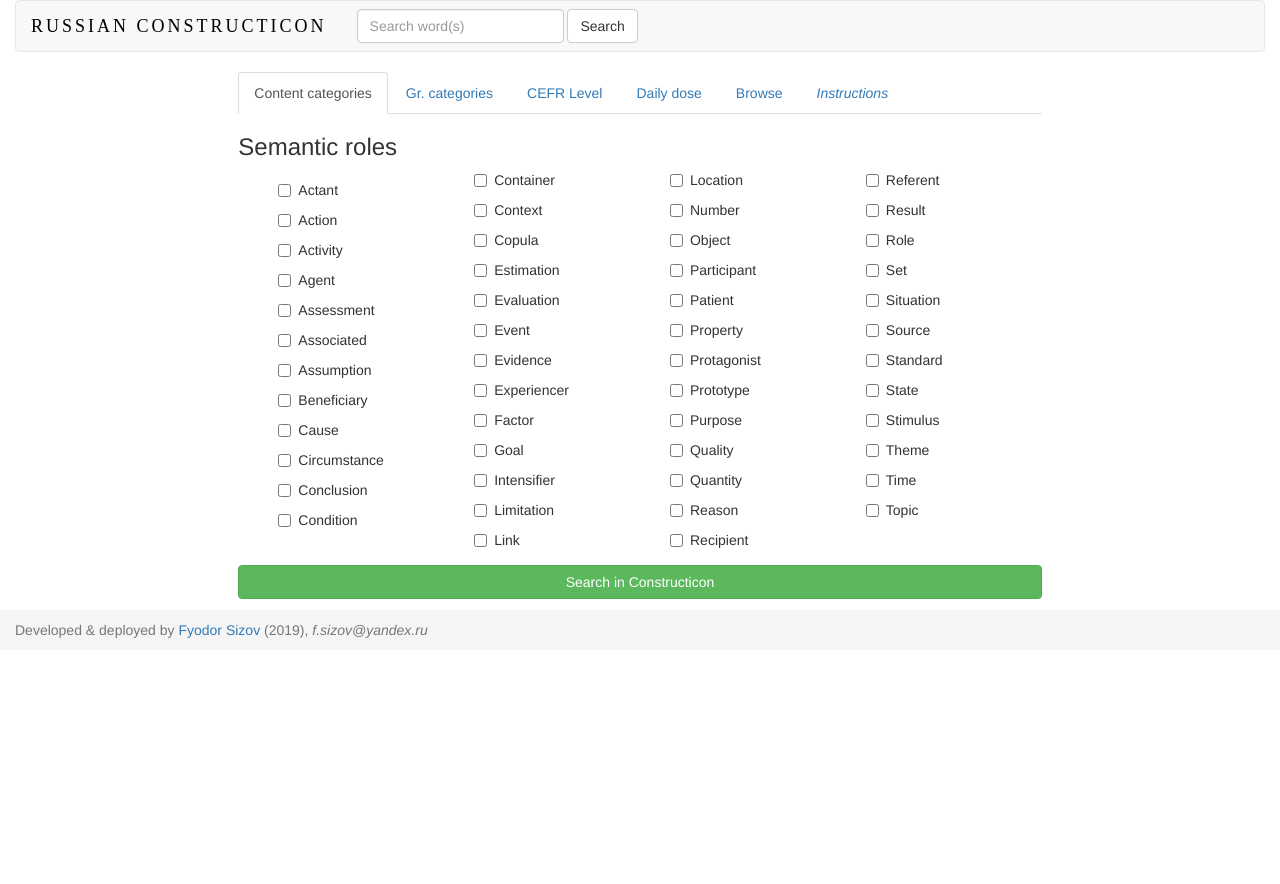
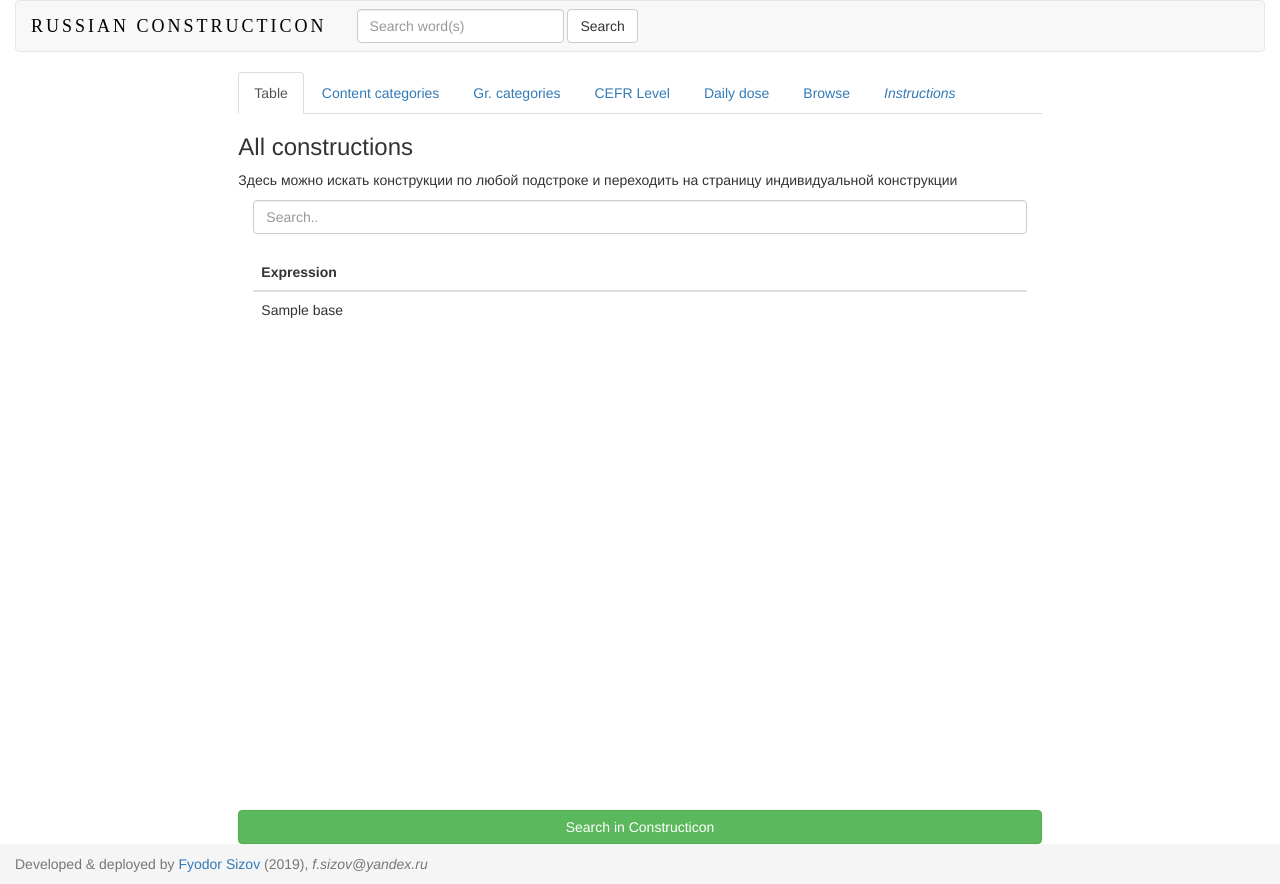
Before and after one commit to sfedia/russian-constructicon, a Flask app: template templates/main_page.html in a window 1280 px wide. Before the commit the page ends 638 px from the top, so only its background shows below. Run offline with Flask 2, Linux system fonts and the light colour scheme; the template is opened without the code that fills it: most values are stand-ins (such as "Sample title", 1, 10 or a date in 2020); parts of the project's set-up code (start-up, migrations or seed data) failed here and were passed over; some libraries are stand-ins or nearby versions.

Commit message:
added table

```diff
--- a/templates/main_page.html
+++ b/templates/main_page.html
@@ -188,7 +188,8 @@
 <div class="col-lg-8 col-lg-offset-2">
     <ul class="nav nav-tabs">
         <!--<li><a data-toggle="tab" href="#panel1">Search word(s)</a></li>-->
-        <li class="active"><a data-toggle="tab" href="#panel2">Content categories</a></li>
+        <li class="active"><a data-toggle="tab" href="#panel6">Table</a></li>
+        <li><a data-toggle="tab" href="#panel2">Content categories</a></li>
         <li><a data-toggle="tab" href="#panel4">Gr. categories</a></li>
         <li><a data-toggle="tab" href="#panel3">CEFR Level</a></li>
         <li><a href="#" class="daily-dose">Daily dose</a></li>
@@ -212,9 +213,28 @@
         </p>
       </div>
       <div id="panel5" class="tab-pane fade">
-          &nbsp;
       </div>
-      <div id="panel2" class="tab-pane fade in active">
+      <div id="panel6" class="tab-pane fade in active">
+        <h3>All constructions</h3>
+          <p>Здесь можно искать конструкции по любой подстроке и переходить на страницу индивидуальной конструкции</p>
+            <div class="container">
+            <input class="form-control" id="myInput" type="text" placeholder="Search..">
+            <br>
+            <table class="table">
+                <thead><tr>
+                    <th>Expression</th>
+                </tr></thead>
+                <tbody id="myTable">
+                    {% for el in base %}
+                    <tr>
+ 	                <td>{{ el }}</td>
+                    </tr>
+                    {% endfor %}
+                </tbody>
+            </table>
+            </div>
+      </div>
+      <div id="panel2" class="tab-pane fade">
         <h3>Semantic roles</h3>
         <p>
             <div class="form-group semantic-roles">
```
